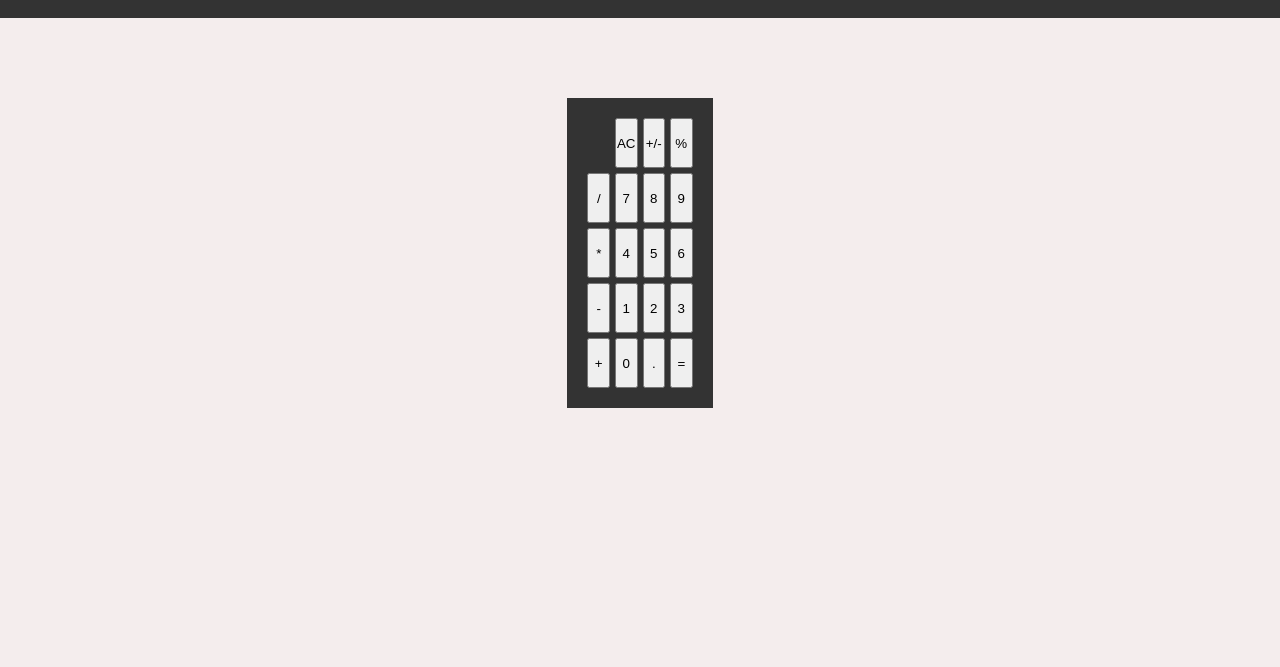
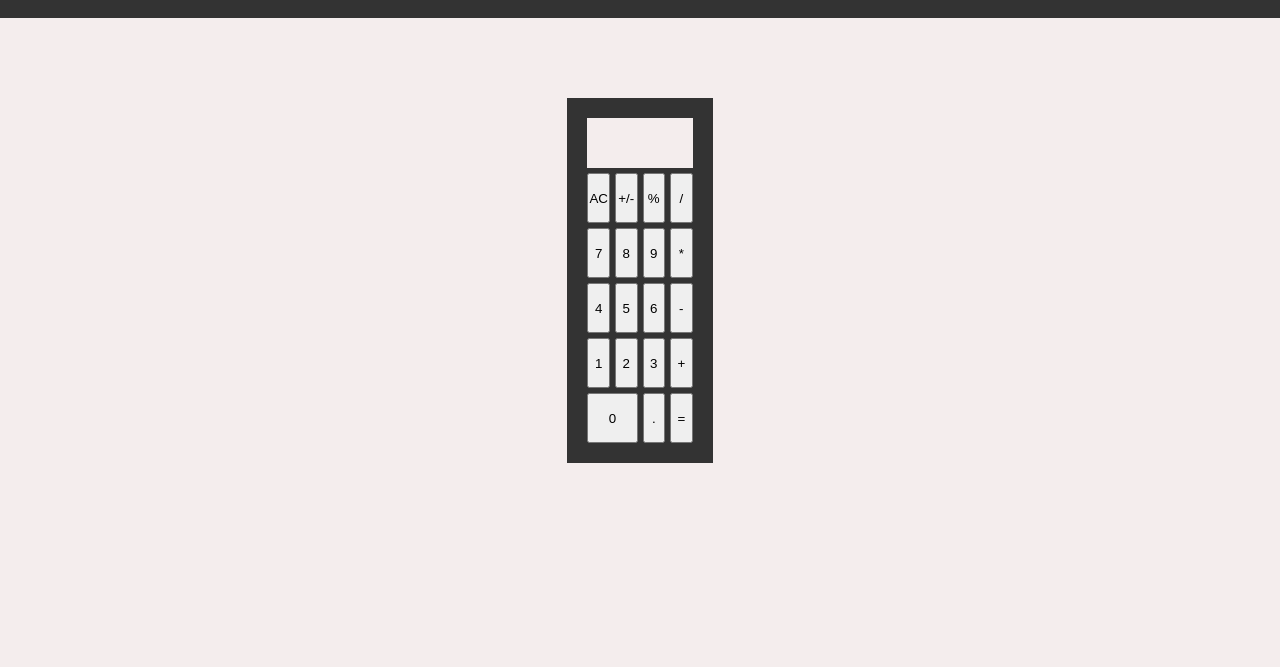
Before and after one commit to alexgeis/Calculator, a plain HTML site: page index.html in a window 1280 px wide. Shown: the part 62-729 px from the top of the page. Drawn offline with Linux system fonts and the light colour scheme.

Commit message:
set calc grid buttons in proper format

```diff
--- a/style.css
+++ b/style.css
@@ -56,6 +56,16 @@ body {
   grid-auto-rows: minmax(50px, auto);
 }
 
+#calc-display {
+  background-color: var(--primary-light);
+  grid-column: 1 / 5;
+}
+
+
+#zero-btn {
+  grid-column: 1 /3;
+}
+
 /* FOOTER */
 .footer {
   position: absolute;
```
